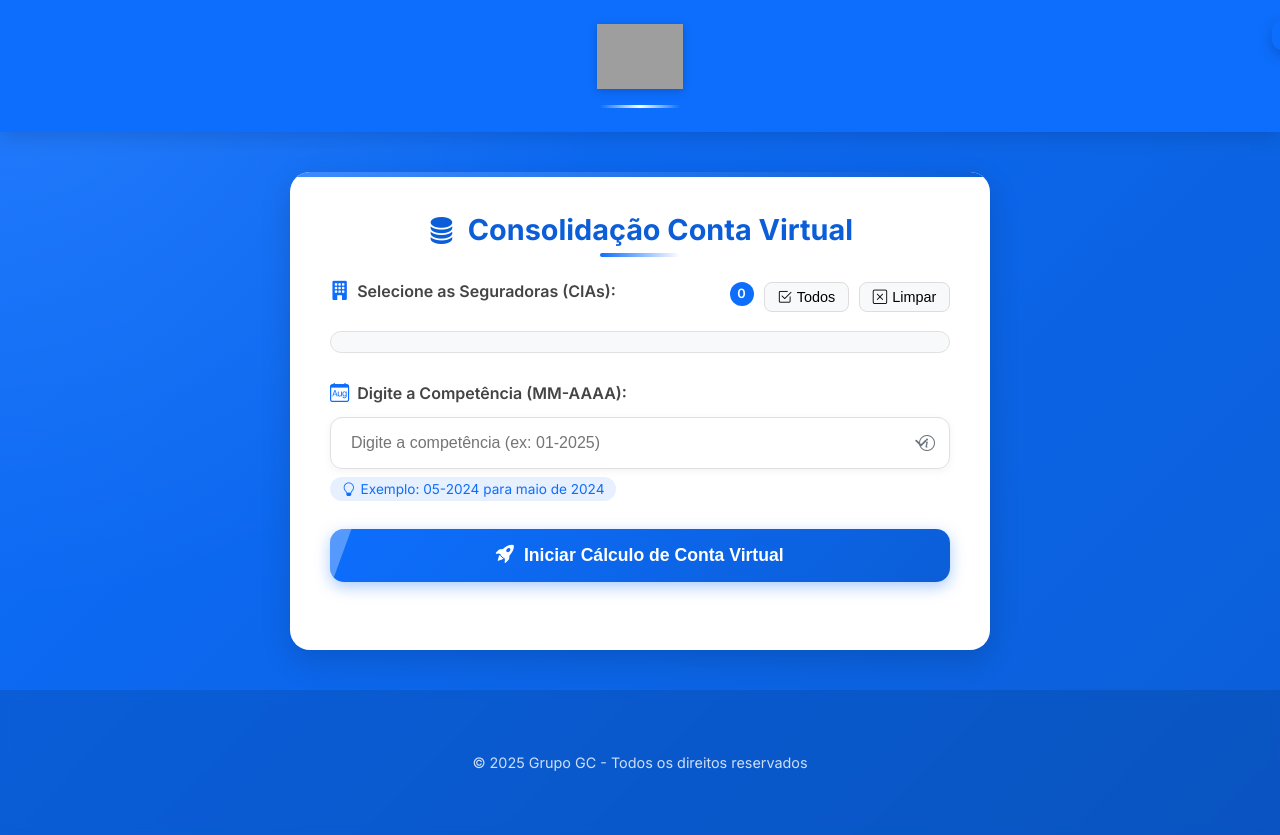
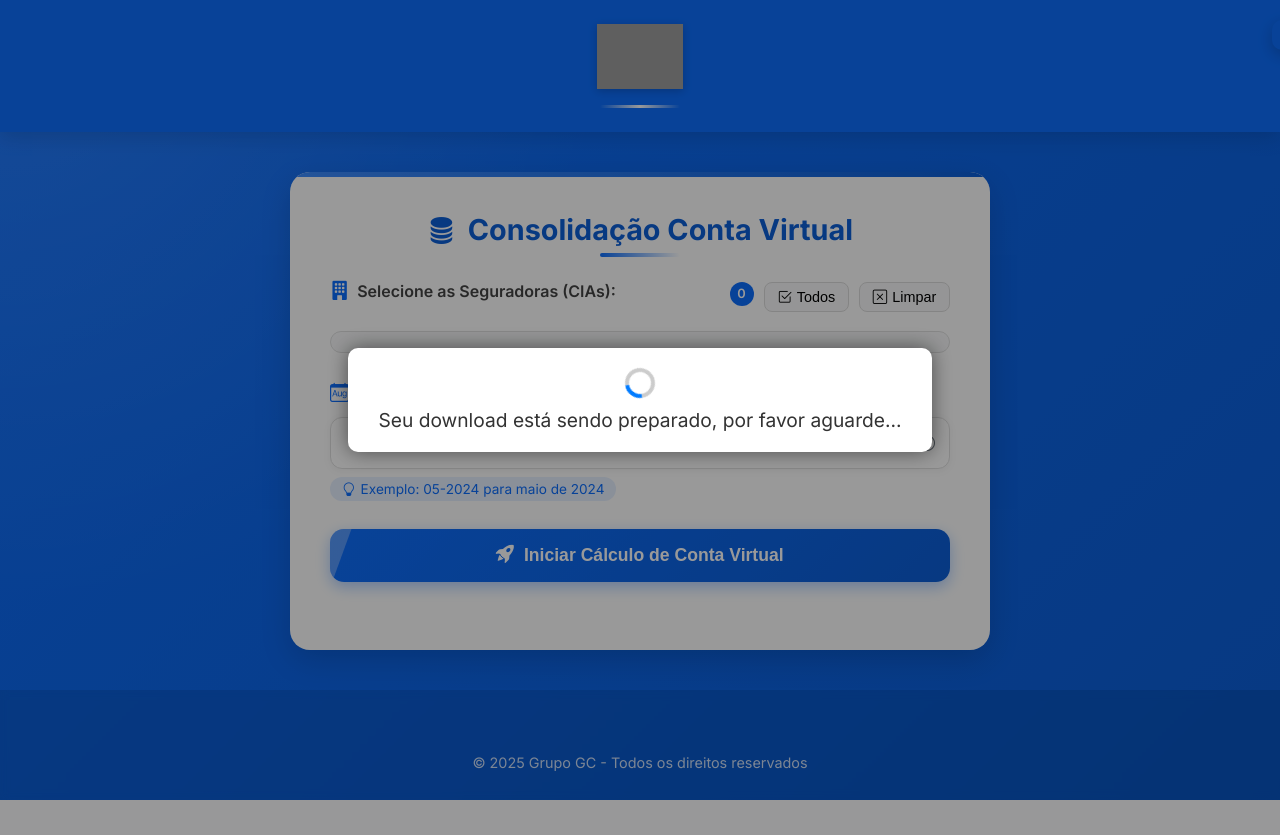
Before and after one commit to bruno-cassio/extrado_based, a Django app: page / in a window 1280 px wide. After the commit the page ends 800 px from the top, so only its background shows below. Run offline with Django 5.2, Linux system fonts and the light colour scheme; grey boxes are pictures that could not be loaded.

Commit message:
start_fromHere

```diff
--- a/extrato_app/extrato_app/static/extrato_app/css/conta_virtual.css
+++ b/extrato_app/extrato_app/static/extrato_app/css/conta_virtual.css
@@ -475,3 +475,44 @@
         font-size: 0.85rem;
         margin-top: 0.5rem;
     }
+
+    #download-popup {
+  position: fixed;
+  top: 0;
+  left: 0;
+  width: 100%;
+  height: 100%;
+  background-color: rgba(0, 0, 0, 0.4);
+  display: flex;
+  align-items: center;
+  justify-content: center;
+  z-index: 1000;
+}
+
+.popup-content {
+  background: white;
+  padding: 20px 30px;
+  border-radius: 10px;
+  text-align: center;
+  font-size: 1.2em;
+  box-shadow: 0 0 20px rgba(0,0,0,0.5);
+}
+
+.spinner {
+  border: 4px solid #ccc;
+  border-top: 4px solid #007bff;
+  border-radius: 50%;
+  width: 30px;
+  height: 30px;
+  margin: 0 auto 10px;
+  animation: spin 1s linear infinite;
+}
+
+.popup-hidden {
+  display: none;
+}
+
+@keyframes spin {
+  0% { transform: rotate(0deg); }
+  100% { transform: rotate(360deg); }
+}
--- a/extrato_app/extrato_app/static/extrato_app/js/conta_virtual.js
+++ b/extrato_app/extrato_app/static/extrato_app/js/conta_virtual.js
@@ -180,8 +180,8 @@ document.addEventListener('DOMContentLoaded', () => {
                 .then(async (res) => {
                     if (res.ok) {
                         clearInterval(verificarArquivos);
+                        hideDownloadPopup();
 
-                        // Baixar XLSX
                         const link = document.createElement('a');
                         link.href = `/baixar_resumo?id=${uniqueId}`;
                         link.download = `resumo_${uniqueId}.xlsx`;
@@ -189,7 +189,6 @@ document.addEventListener('DOMContentLoaded', () => {
                         link.click();
                         link.remove();
 
-                        // Baixar TXT (aguarda HEAD OK)
                         setTimeout(() => {
                             fetch(`/media/inconsistencias_${uniqueId}.txt`, { method: 'HEAD' })
                                 .then(r => {
@@ -208,7 +207,6 @@ document.addEventListener('DOMContentLoaded', () => {
 
                         showNotification('✅ Extração concluída! Download iniciado.', 'success');
 
-                        // Limpar arquivos
                         setTimeout(() => {
                             fetch(`/limpar_arquivos?id=${uniqueId}`, {
                                 method: 'POST',
@@ -258,6 +256,7 @@ document.addEventListener('DOMContentLoaded', () => {
 
             if (data.status === 'success') {
                 showNotification(data.message, 'success');
+                showDownloadPopup();
                 iniciarDownloadQuandoArquivosEstiveremProntos(data.id);
             } else {
                 showNotification(data.message, 'error');
@@ -271,3 +270,13 @@ document.addEventListener('DOMContentLoaded', () => {
     document.querySelector('form').addEventListener('submit', submitForm);
     updateSelections();
 });
+
+function showDownloadPopup() {
+    const popup = document.getElementById('download-popup');
+    popup.classList.remove('popup-hidden');
+}
+
+function hideDownloadPopup() {
+    const popup = document.getElementById('download-popup');
+    popup.classList.add('popup-hidden');
+}
--- a/extrato_app/extrato_app/templates/index.html
+++ b/extrato_app/extrato_app/templates/index.html
@@ -106,6 +106,13 @@
         <span id="notification-message"></span>
     </div>
 
+<div id="download-popup" class="popup-hidden">
+  <div class="popup-content">
+    <div class="spinner"></div>
+    <p>Seu download está sendo preparado, por favor aguarde...</p>
+  </div>
+</div>
+
 
 <script>
     window.djangoURL = "{% url 'iniciar_extracao' %}";
```
Also changed, not shown: 1 other file.
